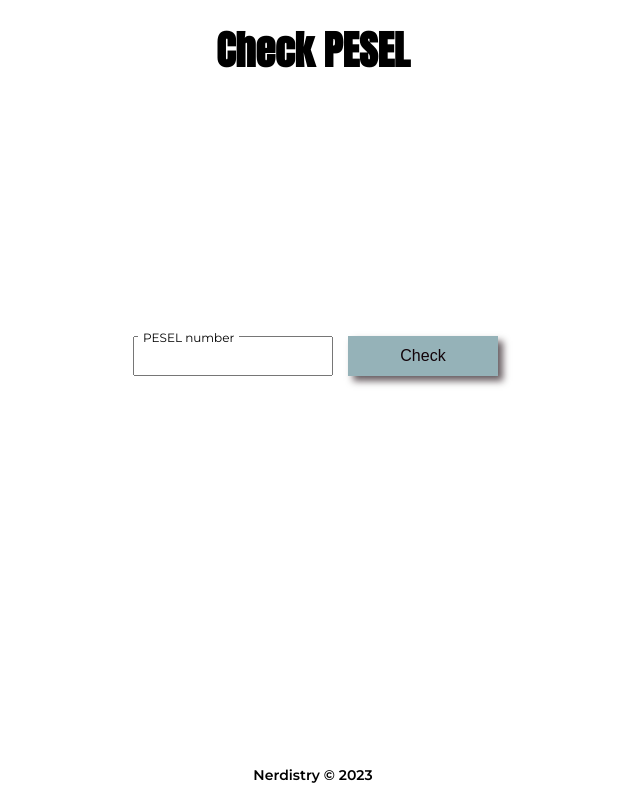
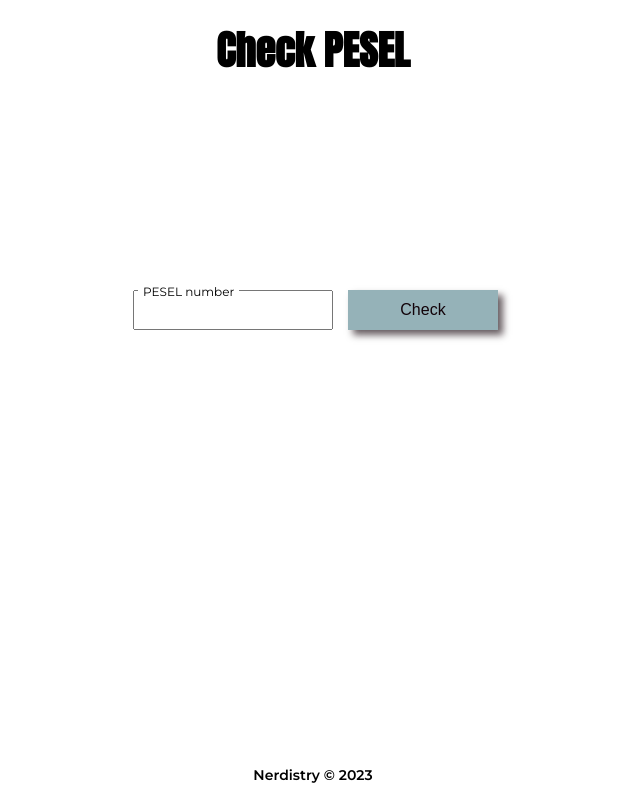
Before and after one commit to DarekMazur/pesel_veryfication, a React (Vite) app: page / in a window 1280 px wide. Shown: the whole page, without its empty margins (327-967 px from the left). Built offline with nearby package versions, Linux system fonts and the light colour scheme.

Commit message:
Align contetnt styles

```diff
--- a/src/styles/globalStyle.js
+++ b/src/styles/globalStyle.js
@@ -1,4 +1,5 @@
 import {createGlobalStyle} from 'styled-components';
+import {Wrapper} from "../components/Wrapper/Wrapper.styles.js";
 
 export const GlobalStyle = createGlobalStyle`
 		html {
@@ -16,6 +17,11 @@ export const GlobalStyle = createGlobalStyle`
 						flex-direction: column;
 						justify-content: space-between;
 						margin: 0;
+
+						& > ${Wrapper} {
+								justify-content: flex-start;
+								min-height: 32rem;
+						}
 				}
 		}
 
```
